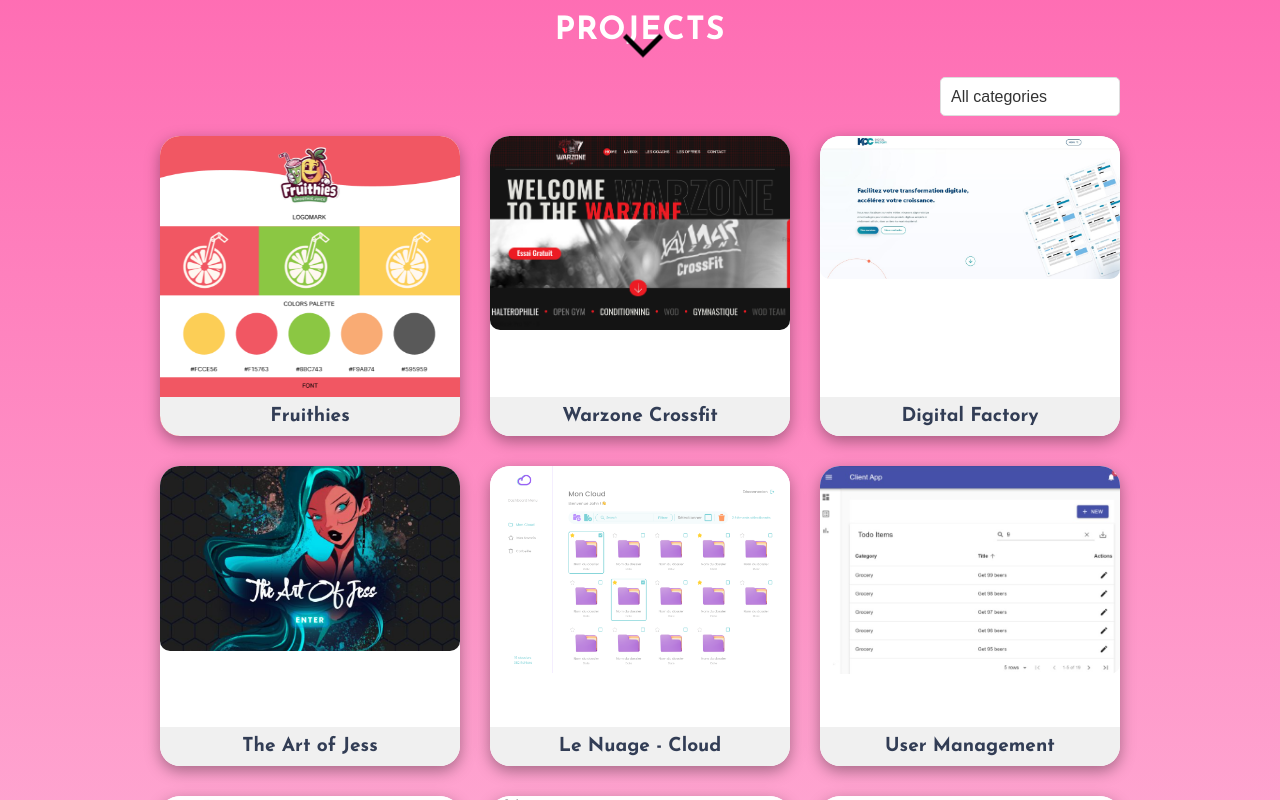
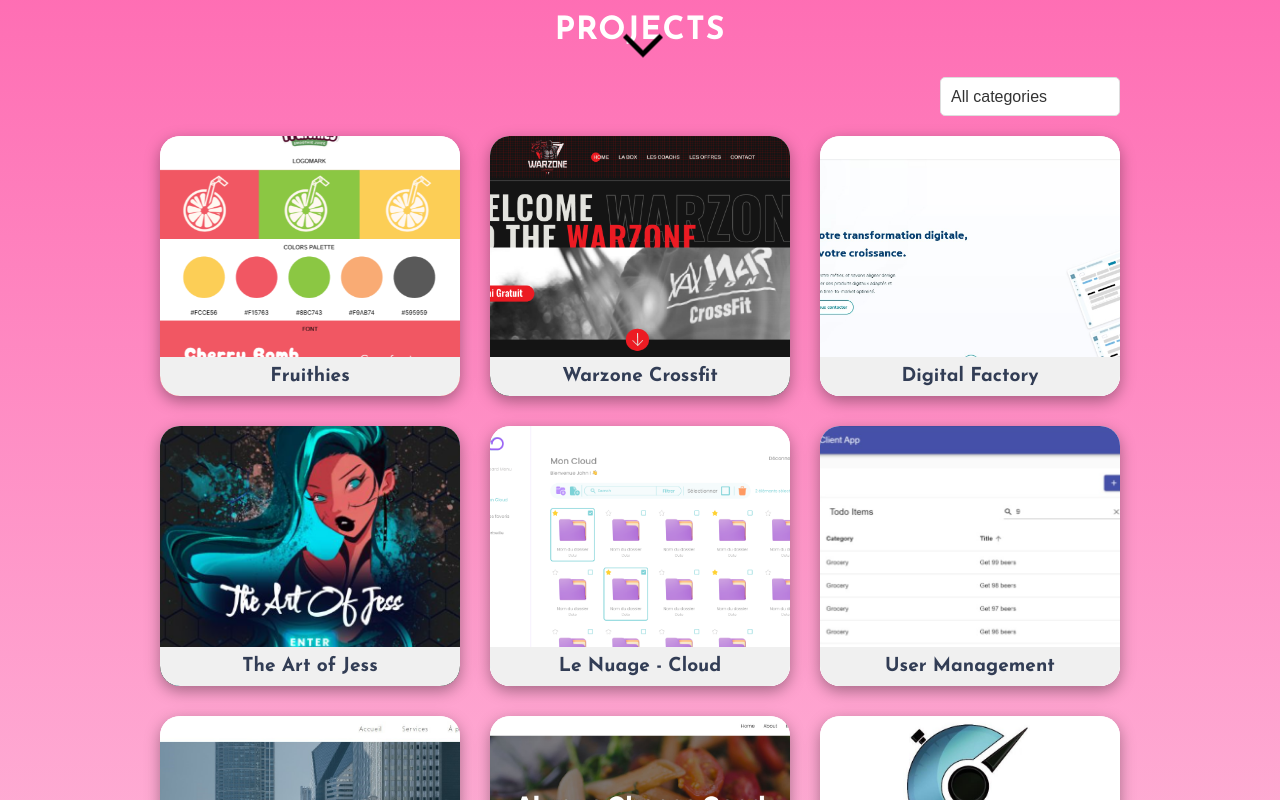
Before and after one commit to Jess2410/jess-portfolio, a Next.js app: page / in a window 1280 px wide. Shown: the part 660-1460 px from the top of the page. Built offline with nearby package versions, Linux system fonts and the light colour scheme.

Commit message:
correction image card

```diff
--- a/components/Projects/Projects.module.css
+++ b/components/Projects/Projects.module.css
@@ -52,8 +52,8 @@
 .gridItem {
   width: 100%;
   height: 100%;
-  min-height: 300px;
-  max-height: 300px;
+  min-height: 260px;
+  max-height: 260px;
   border-radius: 20px;
   overflow: hidden;
   padding: 0;
@@ -72,13 +72,15 @@
 .imageContainer {
   width: 100%;
   height: 100%;
+  object-fit: cover !important;
+  position: relative;
 }
 
 .radius {
   border-radius: 20px 20px 0 0;
   width: 100%;
   height: 100%;
-  object-fit: cover;
+  object-fit: cover !important;
 }
 
 .hoverActions {
@@ -163,8 +165,9 @@
 .radius {
   border-radius: 10px;
   width: 100%;
-  height: 100%;
-  object-fit: cover;
+  height: 100% !important;
+  object-fit: cover !important;
+  aspect-ratio: 16/9;
 }
 
 .hoverActions {
```
